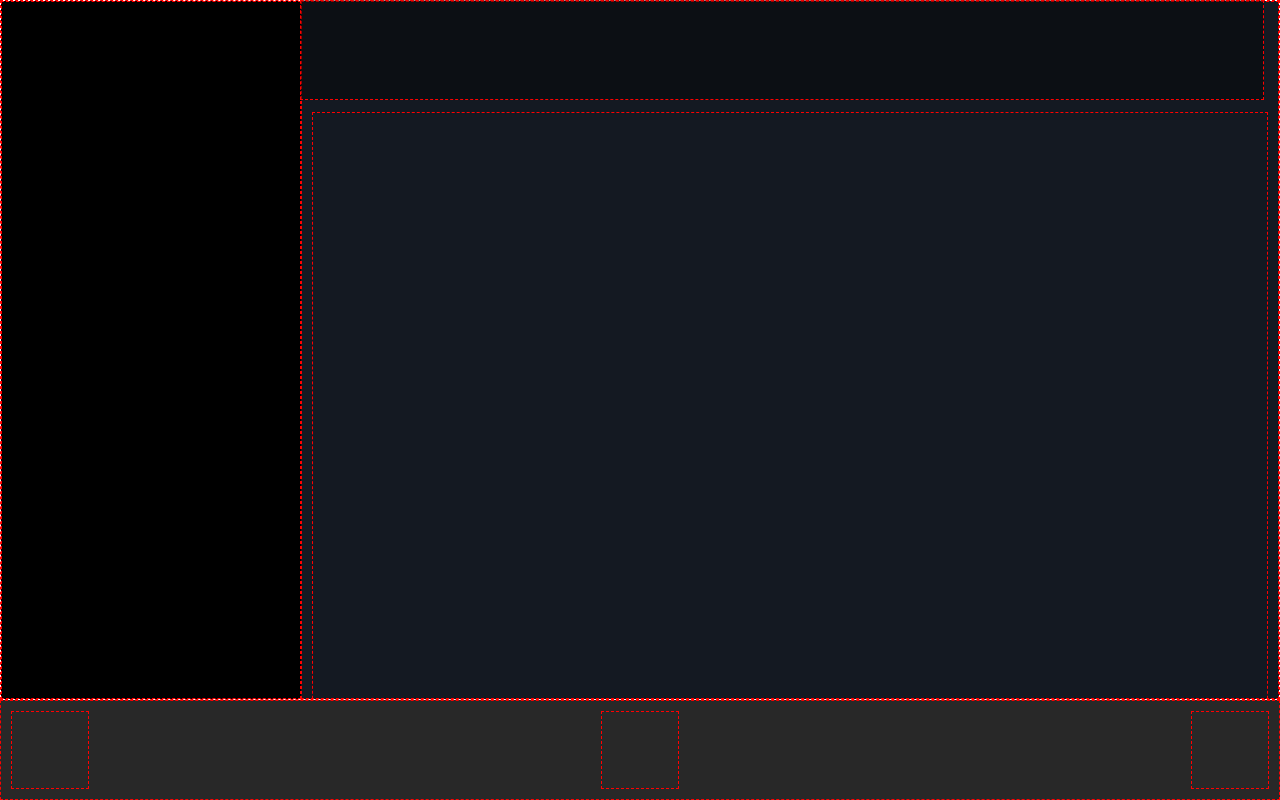
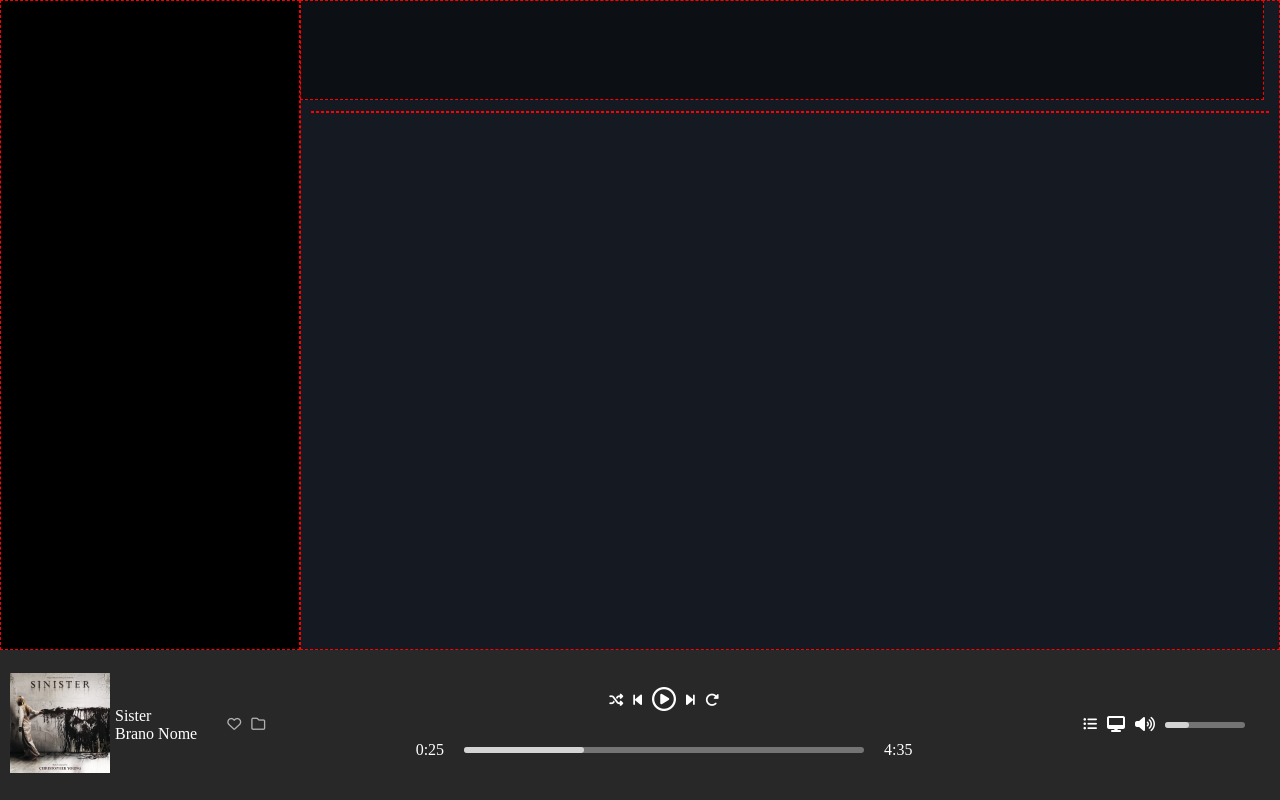
Before and after one commit to FrancescoPepi/html-css-spotifyweb, a plain HTML site: page index.html in a window 1280 px wide. Drawn offline with Linux system fonts and the light colour scheme.

Commit message:
feat: footer

```diff
--- a/css/style.css
+++ b/css/style.css
@@ -10,7 +10,7 @@
 
 main {
   display: flex;
-  height: calc(100vh - 100px);
+  height: calc(100vh - 150px);
 }
 
 header + * {
@@ -20,7 +20,15 @@ header + * {
 /*********************/
 /*#      UTILITY     */
 /*********************/
+.box {
+  display: flex;
+  align-items: center;
+}
 
+.flex {
+  display: flex;
+  align-items: center;
+}
 /*********************/
 /*#      SECTION     */
 /*********************/
@@ -45,7 +53,8 @@ header + * {
 /* ?    MAIN-BOX     */
 
 .main-box {
-  overflow: auto;
+  display: flex;
+  align-items: center;
 }
 
 /* ?    HEADER     */
@@ -64,14 +73,63 @@ header {
 /* ?    FOOTER       */
 footer {
   width: 100%;
-  height: 100px;
+  height: 150px;
   padding: 10px;
   background-color: #282828;
 
   display: flex;
   justify-content: space-between;
 }
-/* *FINE LAYER */
+footer#footer > .box:nth-child(2) {
+  flex-direction: column;
+  justify-content: space-evenly;
+}
+/* * left */
+#footer .box {
+  margin-right: 20px;
+}
+
+#footer li {
+  color: white;
+  list-style: none;
+  white-space: nowrap;
+  margin: 0 5px;
+}
+
+#footer .box-img {
+  max-width: 100px;
+}
+
+#footer img {
+  width: 100%;
+}
+
+/* *center */
+
+#footer span {
+  color: white;
+}
+.bars {
+  width: 400px;
+  height: 6px;
+  background-color: rgba(212, 212, 212, 0.445);
+  border-radius: 100px;
+  margin: 0 20px;
+}
+
+#percentuale {
+  display: block;
+  width: 30%;
+  height: 100%;
+  background-color: rgb(212, 212, 212);
+  border-radius: 100px;
+}
+
+/* *right */
+
+li.bars {
+  width: 80px;
+}
 
 /*********************/
 /*#       DEBUG      */
@@ -105,7 +163,17 @@ footer.debug {
   background-color: #d5e8d4;
 } */
 
-.main-box {
+/* .main-box {
   min-height: 50px;
   aspect-ratio: 1;
+} */
+
+/***************************/
+/*#       MEDIA QUERY      */
+/***************************/
+
+@media screen and (max-width: 768px) {
+  .box > .bars {
+    max-width: 200px;
+  }
 }
--- a/index.html
+++ b/index.html
@@ -4,12 +4,24 @@
     <meta charset="UTF-8" />
     <meta name="viewport" content="width=device-width, initial-scale=1.0" />
 
+    <!-- font awesome -->
+    <link
+      rel="stylesheet"
+      href="https://cdnjs.cloudflare.com/ajax/libs/font-awesome/6.4.0/css/all.min.css"
+      integrity="sha512-iecdLmaskl7CVkqkXNQ/ZH/XLlvWZOJyj7Yy7tcenmpD1ypASozpmT/E0iPtmFIB46ZmdtAc9eNBvH0H/ZpiBw=="
+      crossorigin="anonymous"
+      referrerpolicy="no-referrer"
+    />
+
     <!-- FILE STYLE -->
     <link rel="stylesheet" href="./css/style.css" />
+
+    <!-- FAVICON -->
+    <link rel="shortcut icon" href="./img/favicon.ico" type="image/x-icon" />
     <title>Spotify</title>
   </head>
-  <body class="debug">
-    <main>
+  <body>
+    <main class="debug">
       <div class="sidebar">sidebar</div>
 
       <div class="main-container">
@@ -18,10 +30,88 @@
       </div>
     </main>
 
-    <footer class="debug" id="footer">
-      <div class="main-box"></div>
-      <div class="main-box"></div>
-      <div class="main-box"></div>
+    <footer class="" id="footer">
+      <!-- left -->
+      <div class="box">
+        <div class="box">
+          <div class="box-img">
+            <img src="./img/sinister.jpeg" alt="sinister" />
+          </div>
+          <ul>
+            <li>Sister</li>
+            <li>Brano Nome</li>
+          </ul>
+        </div>
+
+        <ul class="flex">
+          <li>
+            <i class="fa-regular fa-heart fa-sm" style="color: #b0b0b0"></i>
+          </li>
+          <li>
+            <i class="fa-regular fa-folder fa-sm" style="color: #b0b0b0"></i>
+          </li>
+        </ul>
+      </div>
+
+      <!-- center -->
+      <div class="box">
+        <div class="box">
+          <ul class="flex">
+            <li>
+              <i class="fa-solid fa-shuffle fa-sm" style="color: #ffffff"></i>
+            </li>
+            <li>
+              <i
+                class="fa-solid fa-backward-step fa-sm"
+                style="color: #ffffff"
+              ></i>
+            </li>
+            <li>
+              <i
+                class="fa-regular fa-circle-play fa-xl"
+                style="color: #ffffff"
+              ></i>
+            </li>
+            <li>
+              <i
+                class="fa-solid fa-forward-step fa-sm"
+                style="color: #ffffff"
+              ></i>
+            </li>
+            <li>
+              <i
+                class="fa-solid fa-rotate-left fa-flip-horizontal fa-sm"
+                style="color: #ffffff"
+              ></i>
+            </li>
+          </ul>
+        </div>
+        <div class="box">
+          <span>0:25</span>
+          <span class="bars">
+            <span id="percentuale"></span>
+          </span>
+          <span>4:35</span>
+        </div>
+      </div>
+
+      <!-- right -->
+      <div class="box">
+        <ul class="flex">
+          <li>
+            <i class="fa-solid fa-list-ul fa-sm" style="color: #ffffff"></i>
+          </li>
+          <li>
+            <i class="fa-solid fa-desktop fa-xm" style="color: #ffffff"></i>
+          </li>
+          <li>
+            <i class="fa-solid fa-volume-high fa-xm" style="color: #ffffff"></i>
+          </li>
+          <li class="bars">
+            <span id="percentuale"></span>
+          </li>
+        </ul>
+      </div>
     </footer>
   </body>
 </html>
```
